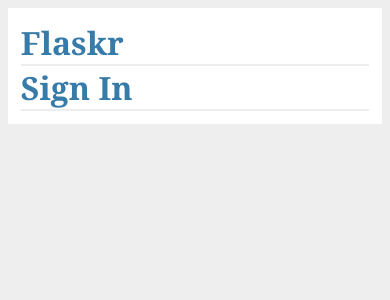
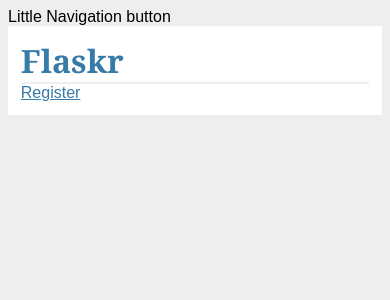
Before and after one commit to tduck/mission-email-journal, a Flask app: template templates/landing.html in a window 390 px wide. Shown: the top 300 px of the page. Run offline with Flask 2, Linux system fonts and the light colour scheme; the template is opened without the code that fills it, so the values that code supplies are empty.

Commit message:
Getting responsive web design....

```diff
--- a/missionemailjournal.py
+++ b/missionemailjournal.py
@@ -10,7 +10,7 @@ def show_user_profile(username):
 @app.route('/')
 @app.route('/index')
 def index():
-	return render_template('layout.html')
+	return render_template('landing.html')
 
 if __name__ == '__main__':
 	app.run()
--- a/static/style.css
+++ b/static/style.css
@@ -6,15 +6,21 @@ h2              { font-size: 1.2em; }
 
 /*Default styles*/
 .page           { margin: 0; width: page; padding: 0.8em; background: white; }
+.largemenu { display: none; }
+.smallmenu { display: inline; }
 
 /*small tablet*/
 @media screen and (min-width: 28.75em) {
 	.page           { margin: 2em auto; width: page; padding: 0.8em; background: white; }
+	.largemenu { display: inline;}
+	.smallmenu { display: none; }
 }
 
 /*medium tablet*/
 @media screen and (min-width: 40.5em) {
 	.page           { margin: 2em auto; width: page; padding: 0.8em; background: white; }
+	.largemenu { display: inline;}
+	.smallmenu { display: none; }
 }
 
 
--- a/templates/landing.html
+++ b/templates/landing.html
@@ -1,5 +1,5 @@
 <!-- extend from base layout -->
 {% extends "layout.html" %}
 {% block content %}
-<h1>Sign In</h1>
+<a href="/register">Register</a>
 {% endblock %}
--- a/templates/layout.html
+++ b/templates/layout.html
@@ -1,9 +1,11 @@
 <!doctype html>
-<link rel=stylesheet type=text/css href='style.css'>
+<link rel=stylesheet type=text/css href='../static/style.css'>
 <head>
 	<title>Flaskr</title>
 </head>
 <body>
+<div class=largemenu>This is ye olde big navigation bar</div>
+<div class=smallmenu>Little Navigation button</div>
 <div class=page>
   <h1>Flaskr</h1>
   {% block content %}{% endblock %}
```
